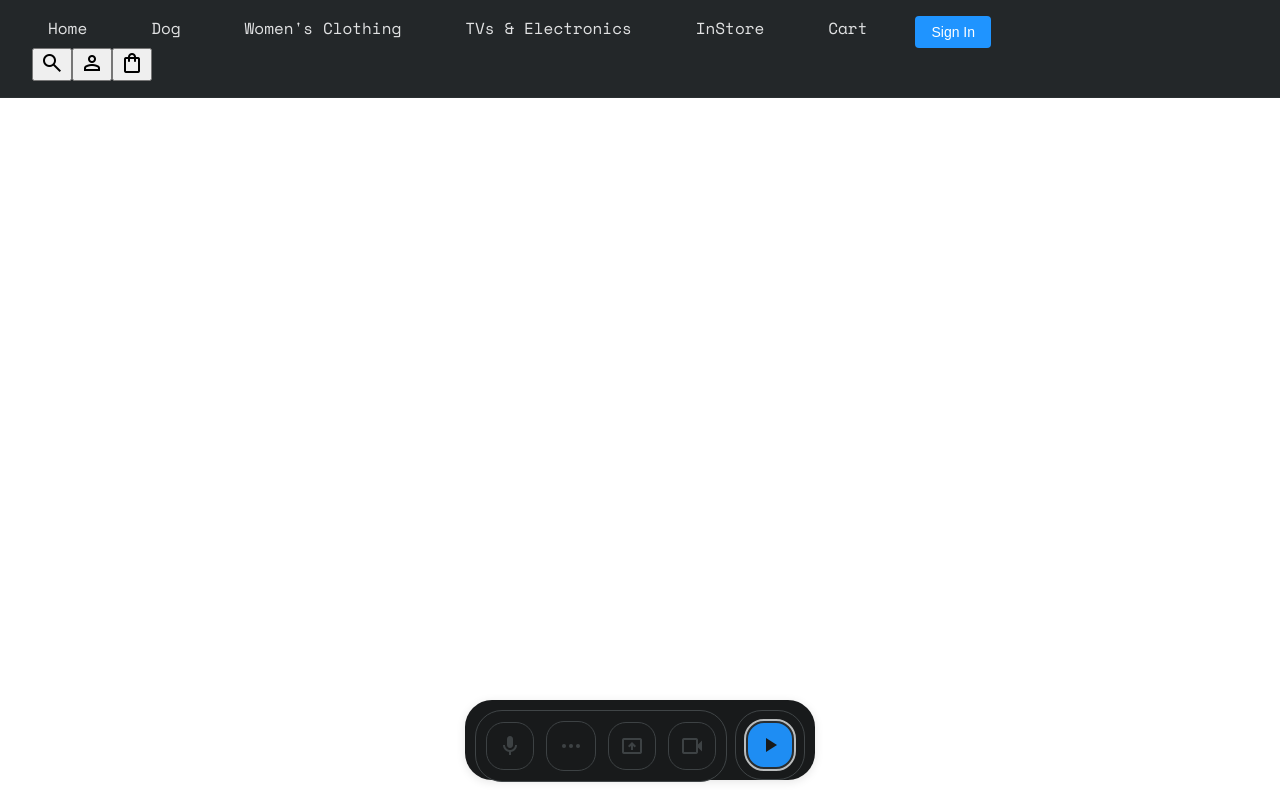
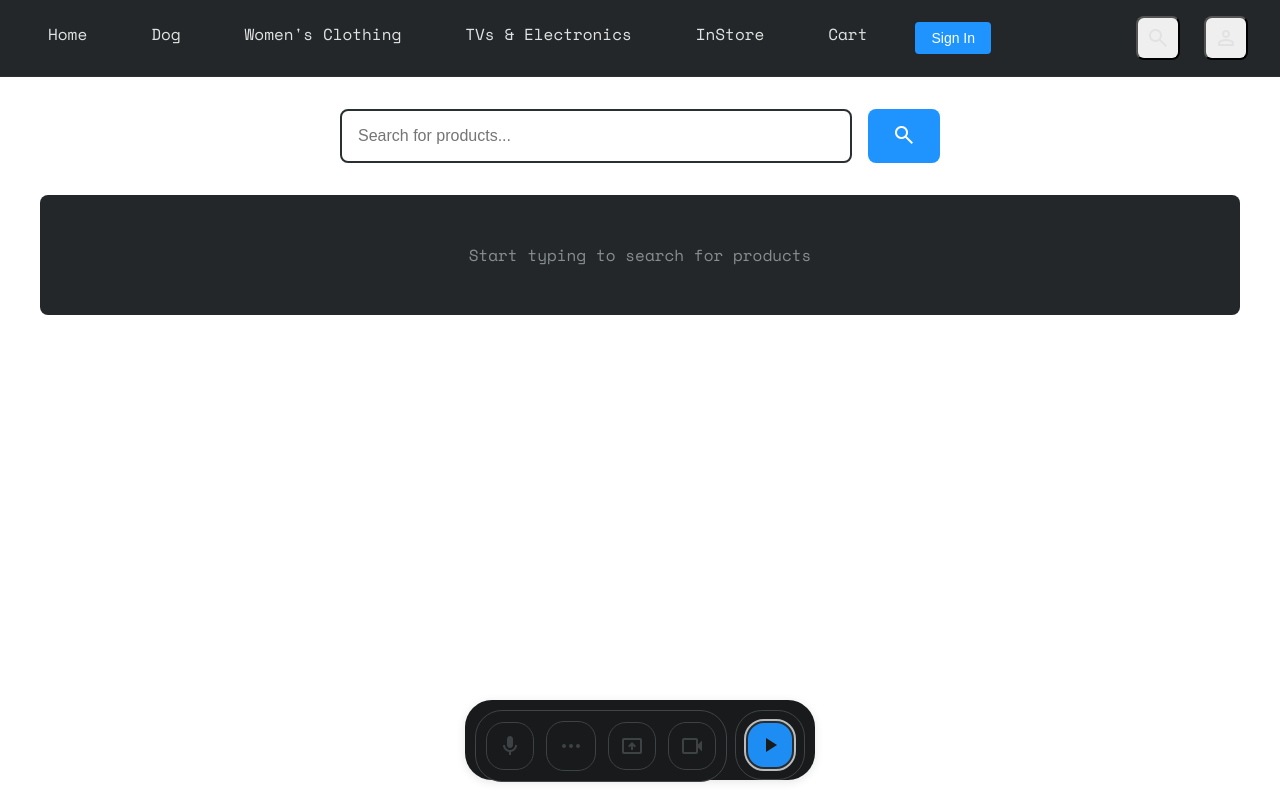
Before and after one commit to laharikarrotu/SmartBuy, a React (Create React App) app: page /search in a window 1280 px wide. Built offline with nearby package versions, Linux system fonts and the light colour scheme; no server answers.

Commit message:
added header functionalities

```diff
--- a/src/App.tsx
+++ b/src/App.tsx
@@ -43,6 +43,7 @@ import ProductDetail from "./pages/ProductDetail";
 import PersonalizedProductDetail from './pages/PersonalizedProductDetail';
 import InStore from "./pages/InStore";
 import Womens from './pages/Womens';
+import { Search } from './pages/Search';
 
 const API_KEY = process.env.REACT_APP_GEMINI_API_KEY as string;
 if (typeof API_KEY !== "string") {
@@ -67,6 +68,7 @@ function App() {
               <Routes>
                 <Route path="/" element={<All />} />
                 <Route path="/all" element={<All />} />
+                <Route path="/search" element={<Search />} />
                 <Route path="/womens" element={<Womens />} />
                 <Route path="/womens/new-arrivals" element={<Womens />} />
                 <Route path="/womens/jeans" element={<BabyBootJean />} />
--- a/src/components/header/Header.tsx
+++ b/src/components/header/Header.tsx
@@ -1,7 +1,8 @@
-import { Link, useLocation } from 'react-router-dom';
+import { Link, useLocation, useNavigate } from 'react-router-dom';
 import './header.scss';
 import { useAuth0 } from '@auth0/auth0-react';
 import { useCart } from '../../contexts/CartContext';
+import { useState } from 'react';
 
 interface CartItem {
   quantity: number;
@@ -10,23 +11,23 @@ interface CartItem {
 
 export const Header: React.FC = () => {
   const location = useLocation();
+  const navigate = useNavigate();
   const { isAuthenticated, loginWithPopup, logout } = useAuth0();
   const { items } = useCart();
+  const [showSearch, setShowSearch] = useState(false);
   const cartItemsCount = items.reduce((total: number, item: CartItem) => total + item.quantity, 0);
 
   const handleSearch = () => {
-    // Implement search functionality
-    console.debug('Search clicked');
+    setShowSearch(true);
+    navigate('/search');
   };
 
   const handleProfile = () => {
-    // Implement profile functionality
-    console.debug('Profile clicked');
-  };
-
-  const handleCart = () => {
-    // Implement cart functionality
-    console.debug('Cart clicked');
+    if (isAuthenticated) {
+      navigate('/profile');
+    } else {
+      loginWithPopup();
+    }
   };
 
   return (
@@ -119,14 +120,11 @@ export const Header: React.FC = () => {
         </ul>
       </nav>
       <div className="header-right">
-        <button className="header-button" onClick={handleSearch}>
+        <button className="header-link" onClick={handleSearch}>
           <span className="material-symbols-outlined">search</span>
         </button>
-        <button className="header-button" onClick={handleProfile}>
+        <button className="header-link" onClick={handleProfile}>
           <span className="material-symbols-outlined">person</span>
-        </button>
-        <button className="header-button" onClick={handleCart}>
-          <span className="material-symbols-outlined">shopping_bag</span>
         </button>
       </div>
     </header>
--- a/src/components/header/header.scss
+++ b/src/components/header/header.scss
@@ -2,19 +2,25 @@
   background: var(--Neutral-15);
   padding: 1rem 2rem;
   border-bottom: 1px solid var(--Neutral-20);
+  display: flex;
+  justify-content: space-between;
+  align-items: center;
+  position: sticky;
+  top: 0;
+  z-index: 1000;
 
   nav {
     ul {
       display: flex;
-        gap: 2rem;
       list-style: none;
       margin: 0;
       padding: 0;
+      gap: 2rem;
 
       li {
         a {
+          text-decoration: none;
           color: var(--Neutral-90);
-            text-decoration: none;
           font-size: 1rem;
           padding: 0.5rem 1rem;
           border-radius: 8px;
@@ -29,6 +35,7 @@
             background: var(--Blue-500);
             color: white;
           }
+        }
 
         .cart-count {
           position: absolute;
@@ -41,7 +48,6 @@
           border-radius: 50%;
           min-width: 18px;
           text-align: center;
-            }
         }
 
         .auth-button {
@@ -70,6 +76,31 @@
       }
     }
   }
+
+  .header-right {
+    display: flex;
+    gap: 1.5rem;
+    align-items: center;
+
+    .header-link {
+      text-decoration: none;
+      color: var(--Neutral-90);
+      display: flex;
+      align-items: center;
+      padding: 0.5rem;
+      border-radius: 8px;
+      transition: all 0.3s ease;
+
+      &:hover {
+        background: var(--Neutral-20);
+        color: var(--Blue-500);
+      }
+
+      .material-symbols-outlined {
+        font-size: 1.5rem;
+      }
+    }
+  }
 }
 
 .auth-button {
--- /dev/null
+++ b/src/pages/Search.scss
@@ -0,0 +1,57 @@
+.search-page {
+  padding: 2rem;
+  max-width: 1200px;
+  margin: 0 auto;
+
+  .search-container {
+    margin-bottom: 2rem;
+  }
+
+  .search-form {
+    display: flex;
+    gap: 1rem;
+    max-width: 600px;
+    margin: 0 auto;
+
+    .search-input {
+      flex: 1;
+      padding: 1rem;
+      border: 2px solid var(--Neutral-20);
+      border-radius: 8px;
+      font-size: 1rem;
+      transition: all 0.3s ease;
+
+      &:focus {
+        outline: none;
+        border-color: var(--Blue-500);
+        box-shadow: 0 0 0 2px rgba(0, 123, 255, 0.1);
+      }
+    }
+
+    .search-button {
+      padding: 0 1.5rem;
+      background: var(--Blue-500);
+      color: white;
+      border: none;
+      border-radius: 8px;
+      cursor: pointer;
+      transition: all 0.3s ease;
+
+      &:hover {
+        background: var(--Blue-600);
+      }
+
+      .material-symbols-outlined {
+        font-size: 1.5rem;
+      }
+    }
+  }
+
+  .search-empty {
+    text-align: center;
+    color: var(--Neutral-60);
+    padding: 2rem;
+    background: var(--Neutral-15);
+    border-radius: 8px;
+  }
+}
--- /dev/null
+++ b/src/pages/Search.tsx
@@ -0,0 +1,43 @@
+import { useState } from 'react';
+import './Search.scss';
+
+export const Search: React.FC = () => {
+  const [searchQuery, setSearchQuery] = useState('');
+  const [searchResults, setSearchResults] = useState<any[]>([]);
+
+  const handleSearch = (e: React.FormEvent) => {
+    e.preventDefault();
+    // TODO: Implement actual search functionality
+    console.debug('Searching for:', searchQuery);
+  };
+
+  return (
+    <div className="search-page">
+      <div className="search-container">
+        <form onSubmit={handleSearch} className="search-form">
+          <input
+            type="text"
+            value={searchQuery}
+            onChange={(e) => setSearchQuery(e.target.value)}
+            placeholder="Search for products..."
+            className="search-input"
+            autoFocus
+          />
+          <button type="submit" className="search-button">
+            <span className="material-symbols-outlined">search</span>
+          </button>
+        </form>
+      </div>
+
+      {searchResults.length > 0 ? (
+        <div className="search-results">
+          {/* TODO: Implement search results display */}
+        </div>
+      ) : (
+        <div className="search-empty">
+          <p>Start typing to search for products</p>
+        </div>
+      )}
+    </div>
+  );
+};
```
Also changed, not shown: 1 other file (tests, documents, lock files or other folders). Lines whose indentation alone changed are shown as unchanged.
